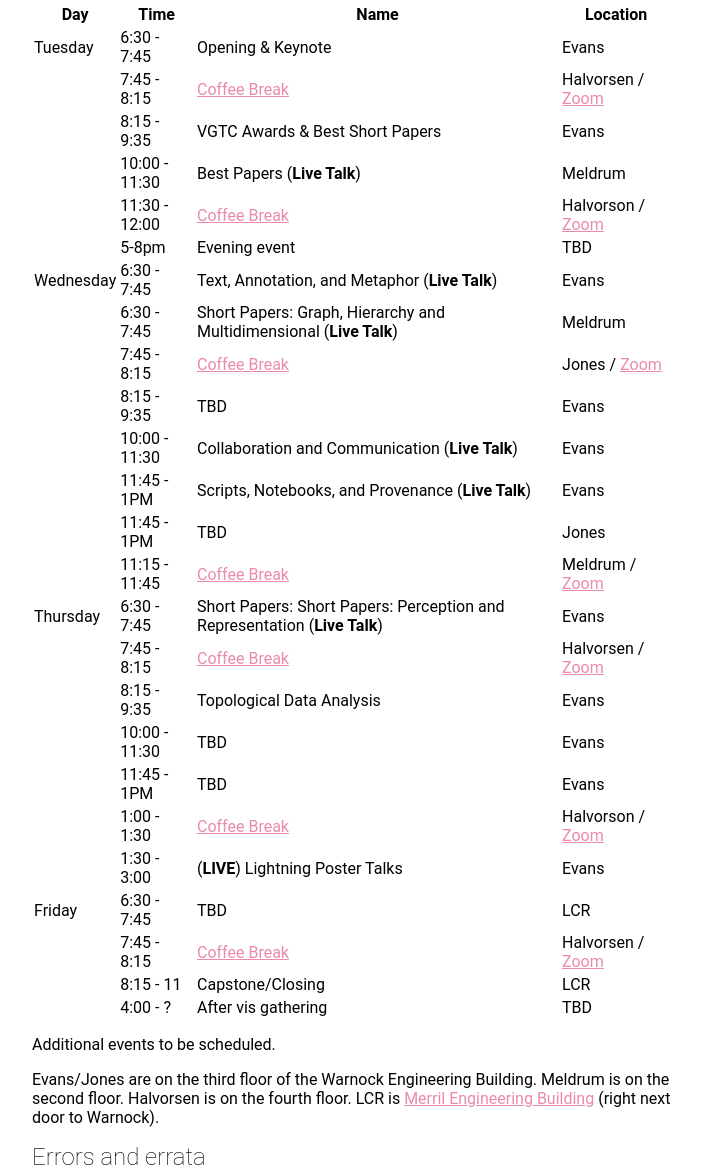
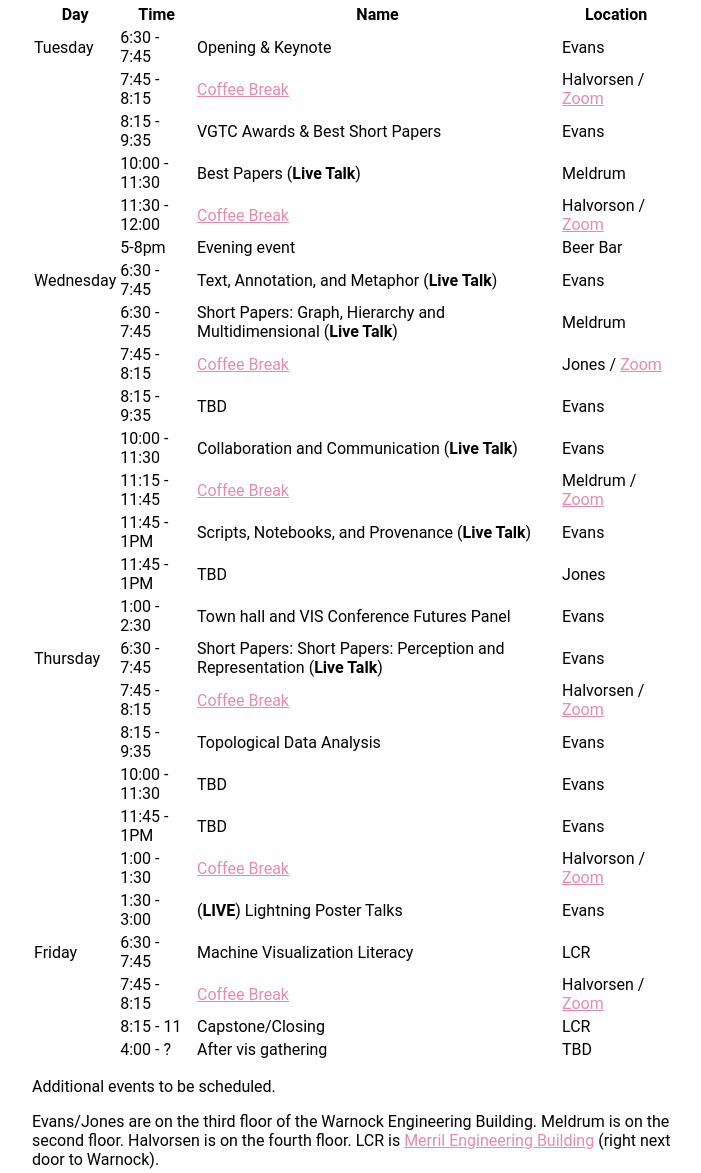
Before and after one commit to mcnuttandrew/vis24-utah-satellite, an Eleventy site: page src/index.md in a window 1280 px wide. Shown: the part 1401-2574 px from the top of the page, without its empty margins (288-989 px from the left). Built offline with nearby package versions, Linux system fonts and the light colour scheme; Eleventy itself is replaced by a stand-in of ours; files that its build step writes are made by us from their sources; a web font is replaced by a local one.

Commit message:
make some choices

```diff
--- a/src/index.md
+++ b/src/index.md
@@ -36,15 +36,16 @@ We will also be hosting a hybrid coffee break! ☕ [Join us for coffee, even fro
 |           | 8:15 - 9:35   | VGTC Awards & Best Short Papers                                           | Evans                                                  |
 |           | 10:00 - 11:30 | Best Papers (**Live Talk**)                                               | Meldrum                                                |
 |           | 11:30 - 12:00 | [Coffee Break](./coffee)                                                  | Halvorson / [Zoom](https://utah.zoom.us/j/92719330333) |
-|           | 5-8pm         | Evening event                                                             | TBD                                                    |
+|           | 5-8pm         | Evening event                                                             | Beer Bar                                               |
 | Wednesday | 6:30 - 7:45   | Text, Annotation, and Metaphor (**Live Talk**)                            | Evans                                                  |
 |           | 6:30 - 7:45   | Short Papers: Graph, Hierarchy and Multidimensional (**Live Talk**)       | Meldrum                                                |
 |           | 7:45 - 8:15   | [Coffee Break](./coffee)                                                  | Jones / [Zoom](https://utah.zoom.us/j/92719330333)     |
 |           | 8:15 - 9:35   | TBD                                                                       | Evans                                                  |
 |           | 10:00 - 11:30 | Collaboration and Communication (**Live Talk**)                           | Evans                                                  |
+|           | 11:15 - 11:45 | [Coffee Break](./coffee)                                                  | Meldrum / [Zoom](https://utah.zoom.us/j/92719330333)   |
 |           | 11:45 - 1PM   | Scripts, Notebooks, and Provenance (**Live Talk**)                        | Evans                                                  |
 |           | 11:45 - 1PM   | TBD                                                                       | Jones                                                  |
-|           | 11:15 - 11:45 | [Coffee Break](./coffee)                                                  | Meldrum / [Zoom](https://utah.zoom.us/j/92719330333)   |
+|           | 1:00 - 2:30   | Town hall and VIS Conference Futures Panel                                | Evans                                                  |
 | Thursday  | 6:30 - 7:45   | Short Papers: Short Papers: Perception and Representation (**Live Talk**) | Evans                                                  |
 |           | 7:45 - 8:15   | [Coffee Break](./coffee)                                                  | Halvorsen / [Zoom](https://utah.zoom.us/j/92719330333) |
 |           | 8:15 - 9:35   | Topological Data Analysis                                                 | Evans                                                  |
@@ -52,12 +53,10 @@ We will also be hosting a hybrid coffee break! ☕ [Join us for coffee, even fro
 |           | 11:45 - 1PM   | TBD                                                                       | Evans                                                  |
 |           | 1:00 - 1:30   | [Coffee Break](./coffee)                                                  | Halvorson / [Zoom](https://utah.zoom.us/j/92719330333) |
 |           | 1:30 - 3:00   | (**LIVE**) Lightning Poster Talks                                         | Evans                                                  |
-| Friday    | 6:30 - 7:45   | TBD                                                                       | LCR                                                    |
+| Friday    | 6:30 - 7:45   | Machine Visualization Literacy                                            | LCR                                                    |
 |           | 7:45 - 8:15   | [Coffee Break](./coffee)                                                  | Halvorsen / [Zoom](https://utah.zoom.us/j/92719330333) |
 |           | 8:15 - 11     | Capstone/Closing                                                          | LCR                                                    |
 |           | 4:00 - ?      | After vis gathering                                                       | TBD                                                    |
-
-<!-- |           | 1:00 - 2:30   | Town hall and VIS Conference Futures Panel                                | Evans                                                  | -->
 
 Additional events to be scheduled.
 
```
